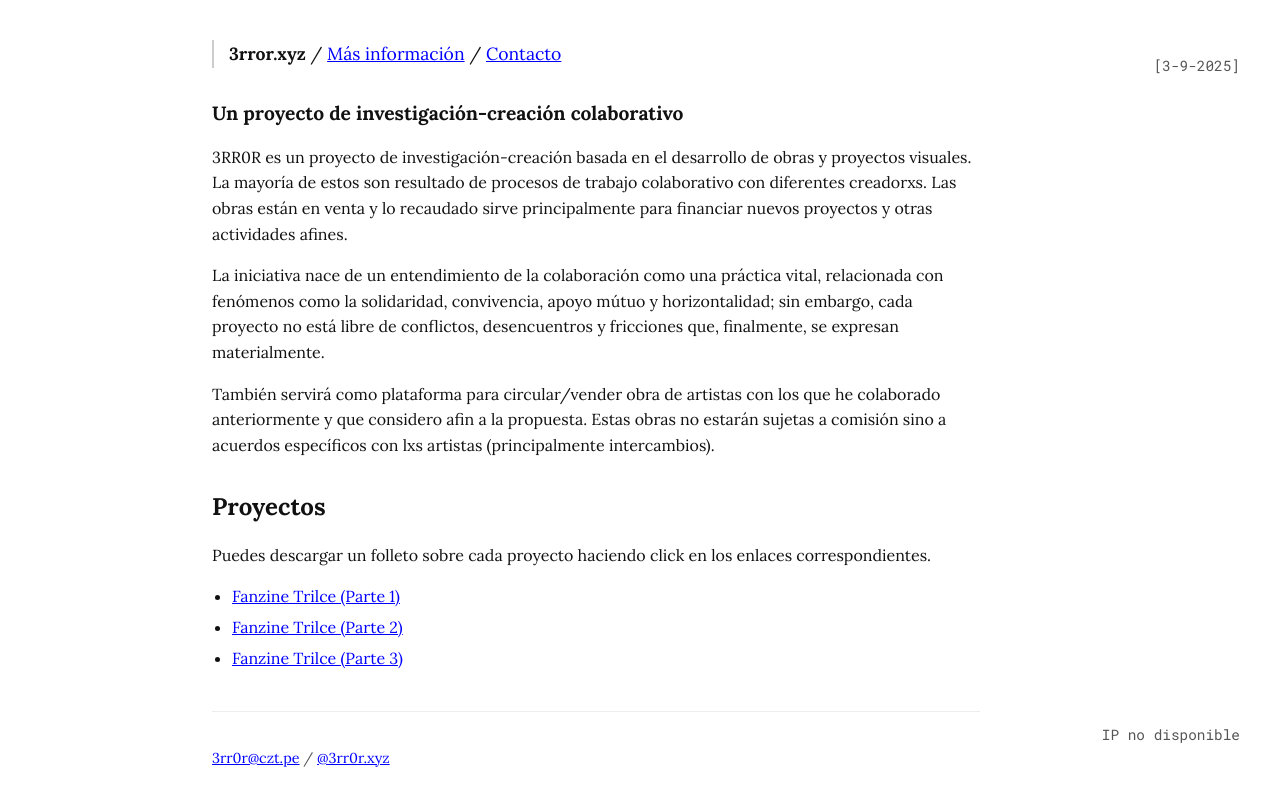
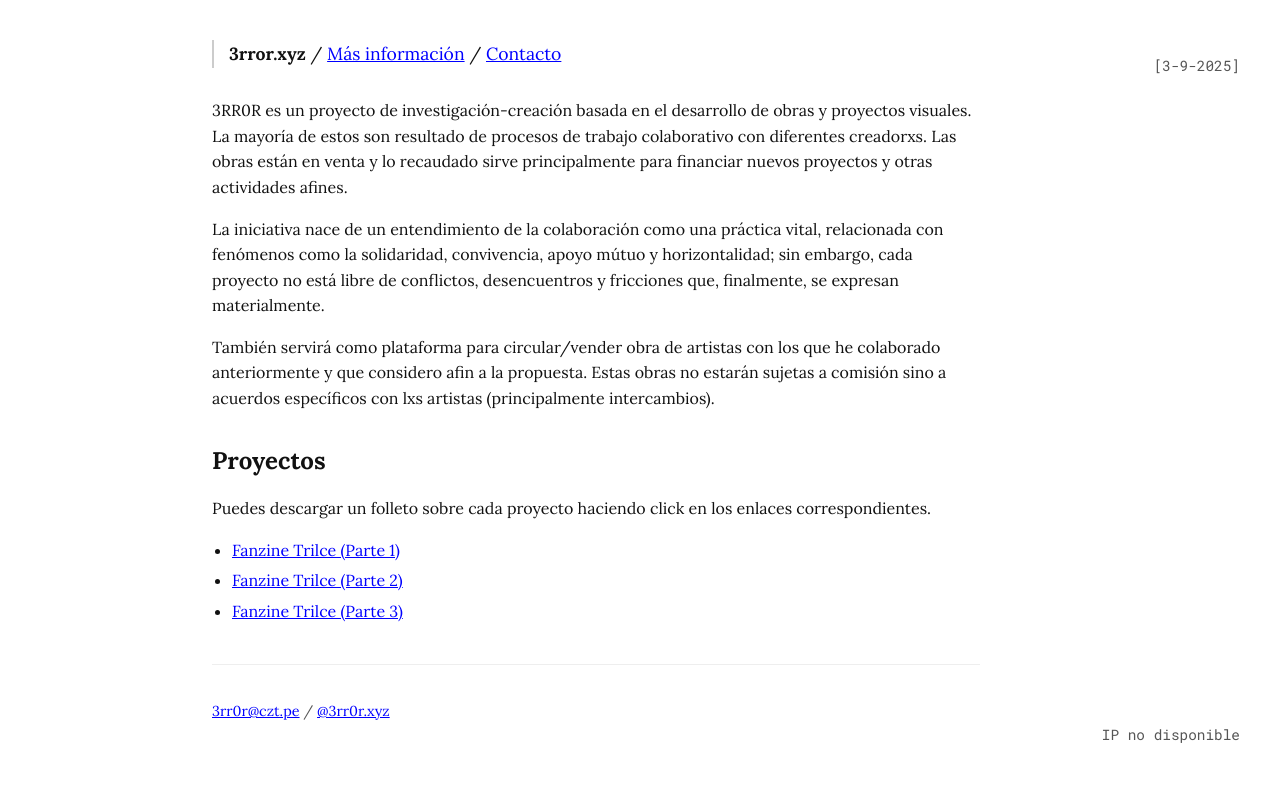
Before and after one commit to CarlosZevallosTrigoso/3rr0r, a website: page docs/index.html in a window 1280 px wide. Drawn offline with Linux system fonts and the light colour scheme; no server answers.

Commit message:
Update index.html

```diff
--- a/docs/index.html
+++ b/docs/index.html
@@ -101,7 +101,6 @@
 
     <main id="inicio">
       <section id="descripcion">
-        <h3>Un proyecto de investigación-creación colaborativo</h3>
         <p>
           3RR0R es un proyecto de investigación-creación basada en el desarrollo de obras y proyectos visuales. La mayoría de estos son resultado de procesos de trabajo colaborativo con diferentes creadorxs. Las obras están en venta y lo recaudado sirve principalmente para financiar nuevos proyectos y otras actividades afines.
         </p>
```
